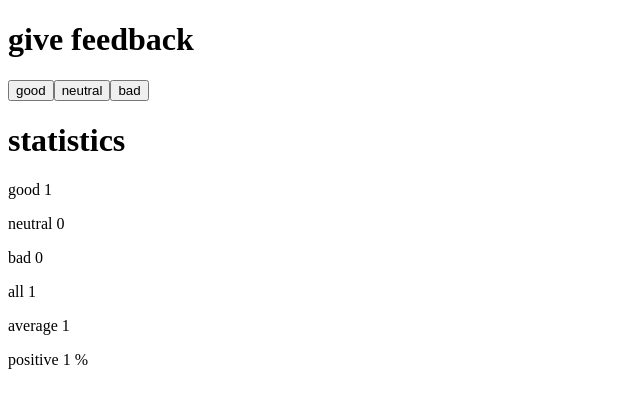
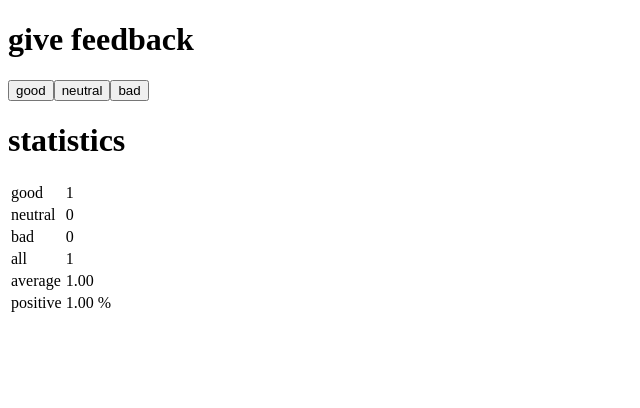
Before and after one commit to KooEeVee/fullstack, a React (Create React App) app in the folder osa1/unicafe/: page / in a window 1280 px wide. Both pictures are taken after a click on the button "good". Shown: the top 408 px of the page, without its empty margins (0-640 px from the left). Built offline with nearby package versions, Linux system fonts and the light colour scheme.

Commit message:
unicafe step6

```diff
--- a/osa1/unicafe/src/App.js
+++ b/osa1/unicafe/src/App.js
@@ -13,9 +13,23 @@ const Button = (props) => (
   </button>
 )
 
+const Result = (props) => {
+  return (
+    <tr>
+      <td>{props.text}</td>
+      <td>{props.count}</td>
+    </tr>
+
+  )
+}
+
 const StatisticLine = (props) => {
   return (
-    <p>{props.text} {props.count} {props.text2} </p>
+    <tr>
+      <td>{props.text}</td>
+      <td>{props.count.toFixed(2)} {props.text2}</td>
+    </tr>
+
   )
 }
 
@@ -28,12 +42,16 @@ const Statistics = (props) => {
   }
   return (
     <>
-    <StatisticLine text="good" count={props.good} />
-    <StatisticLine text="neutral" count={props.neutral} />
-    <StatisticLine text="bad" count={props.bad} />
-    <StatisticLine text="all" count={props.allClicks} />
-    <StatisticLine text="average" count={props.good-props.bad/props.allClicks} />
-    <StatisticLine text="positive" count={props.good/props.allClicks} text2="%" />
+    <table>
+      <tbody>
+        <Result text="good" count={props.good} />
+        <Result text="neutral" count={props.neutral} />
+        <Result text="bad" count={props.bad} />
+        <Result text="all" count={props.allClicks} />
+        <StatisticLine text="average" count={props.good-props.bad/props.allClicks} />
+        <StatisticLine text="positive" count={props.good/props.allClicks} text2="%" />
+      </tbody>
+    </table>
     </>
   )
 }
```
